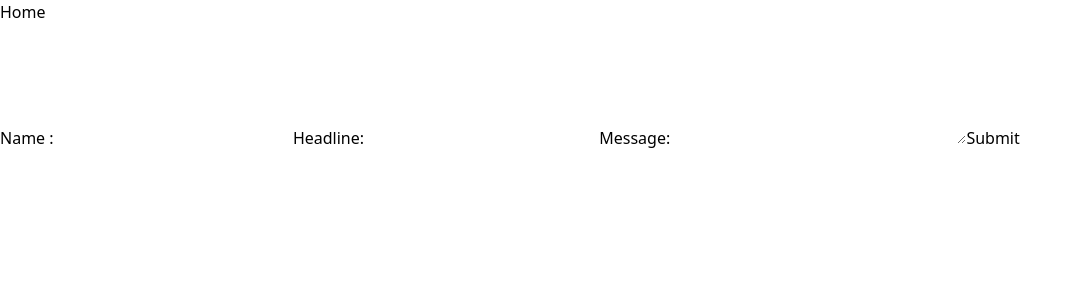
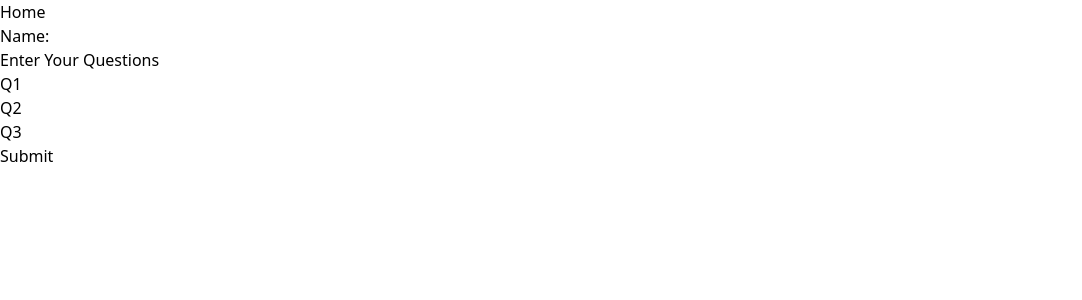
Before and after one commit to Its-sunny69/ReviewProvider, a React (Vite) app: page /Form in a window 1280 px wide. Shown: the top 300 px of the page, without its empty margins (0-1082 px from the left). Built offline with nearby package versions, Linux system fonts and the light colour scheme.

Commit message:
Form issue resolved

```diff
--- a/src/App.jsx
+++ b/src/App.jsx
@@ -1,9 +1,9 @@
-import { useState } from "react";
 import { BrowserRouter, Routes, Route, Link } from "react-router-dom";
 import UserInput from "./UserInput";
 import Home from "./Home";
 import UserDashboard from "./UserDashboard";
 import Review from "./Review";
+import Form2 from "./Form2";
 function App() {
   return (
     <div>
@@ -17,7 +17,7 @@ function App() {
         </nav>
         <Routes>
           <Route exact path="/" element={<Home />} />
-          <Route path="/Form" element={<UserInput />} />
+          <Route path="/Form" element={<Form2 />} />
           <Route path="/user-dashboard" element={<UserDashboard />} />
           <Route path="/review" element={<Review />} />
         </Routes>
--- a/src/Form2.jsx
+++ b/src/Form2.jsx
@@ -1,4 +1,4 @@
-import React, { useState } from "react";
+import React, { useState, useEffect } from "react";
 import { getDatabase, ref, set, onValue, push } from "firebase/database";
 import app from "./Store/realtimeDB";
 
@@ -6,13 +6,25 @@ function Form2() {
   const [userData, setUserData] = useState({
     firstname: "",
     questions: {
-      question1: 'aaaa'
+
     },
   });
+
   const questionArray = [1, 2, 3];
-  questionArray.forEach((_, index) => {
-    userData.questions[`question${index + 1}`] = "";
-  });
+  // questionArray.forEach((_, index) => {
+  //   userData.questions[`question${index + 1}`] = "";
+  // });
+
+  useEffect(() => {
+    const initialQuestions = {};
+    questionArray.forEach((_, index) => {
+      initialQuestions[`question${index + 1}`] = "";
+    });
+    setUserData((prevState) => ({
+      ...prevState,
+      questions: initialQuestions,
+    }));
+  }, []);
 
 
   const saveData = async () => {
@@ -43,10 +55,25 @@ function Form2() {
   const handleData = (e) => {
     name = e.target.name;
     value = e.target.value;
-    setUserData({ ...userData, [name]: value });
+    // setUserData({ ...userData, [name]: value}); //[name]: value
+
+    if (name.startsWith("question")) {
+      setUserData((prevState) => ({
+        ...prevState,
+        questions: {
+          ...prevState.questions,
+          [name]: value,
+        },
+      }));
+    } else {
+      setUserData((prevState) => ({
+        ...prevState,
+        [name]: value,
+      }));
+    }
   };
 
-  console.log(userData.questions.question1);
+  console.log(userData);
 
   return (
     <>
@@ -59,14 +86,14 @@ function Form2() {
         <input
           className="border border-black"
           name="firstname"
-          type="questions"
+          type="text"
           value={userData.firstname}
           onChange={handleData}
         />
 
         <p>Enter Your Questions</p>
 
-        <label htmlFor="">Q1</label>
+        {/* <label htmlFor="">Q1</label>
         <input
           className="border border-black"
           name="questions"
@@ -75,7 +102,7 @@ function Form2() {
           onChange={handleData}
           rows={10}
           column={10}
-        ></input>
+        ></input> */}
 
 
         {questionArray.map((n) => {
@@ -86,6 +113,7 @@ function Form2() {
                 className="border border-black"
                 name={`question${n}`}
                 id=""
+                type="text"
                 value={userData.questions[`question${n}`]}
                 onChange={handleData}
                 rows={10}
@@ -104,6 +132,3 @@ function Form2() {
 }
 
 export default Form2;
-
-// link.com ---> public
-//  /form --> user
```
Also changed, not shown: 1 other file (tests, documents, lock files or other folders).
